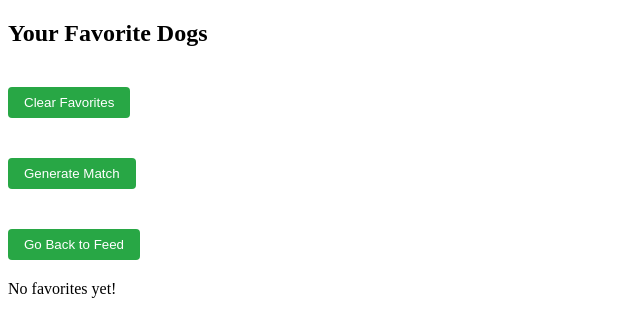
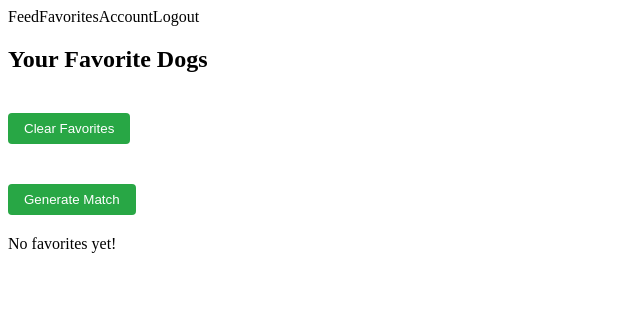
Before and after one commit to drDoWhile0/Fetch-Take-Home-Exercise, a React (Create React App) app: page /favorites in a window 1280 px wide. Shown: the top 332 px of the page, without its empty margins (0-640 px from the left). Built offline with nearby package versions, Linux system fonts and the light colour scheme.

Commit message:
feature: add navigation component to the Favorites route

```diff
--- a/src/components/Favorites.tsx
+++ b/src/components/Favorites.tsx
@@ -1,5 +1,7 @@
 import React, { useEffect, useState } from 'react';
 import { useNavigate } from 'react-router-dom';
+
+import Navigation from './Navigation';
 
 interface Dog {
   id: string;
@@ -80,9 +82,15 @@ const Favorites = () => {
   };
 
   return (
-    <div>
+    <div className="favorites-container">
+      <div className="favorites-container__navigation-container">
+        <Navigation />
+      </div>
+
+      <div className="favorites-container__main-content">
         <h2>Your Favorite Dogs</h2>
 
+        <div className='favorite-and-match-btn'>
           {!match && (
             <div style={{ marginBottom: '20px' }}>
               <button onClick={clearFavorites}>Clear Favorites</button>
@@ -94,9 +102,10 @@ const Favorites = () => {
               <button onClick={generateMatch}>Generate Match</button>
             </div>
           )}
+        </div>
 
         {match && (
-        <div style={{ marginBottom: '20px' }}>
+          <div className="dog-info">
             <h3>It's a paw-fect match!</h3>
             <img src={match.img} alt={match.name} />
             <h4>{match.name}</h4>
@@ -111,16 +120,12 @@ const Favorites = () => {
           </div>
         )}
 
-      <div style={{ marginBottom: '20px' }}>
-        <button onClick={goBackToFeed}>Go Back to Feed</button>
-      </div>
-
         {match || favorites.length > 0 ? null : <p>No favorites yet!</p>}
 
         <div>
           {favorites.length === 0 && !match ? null : (
             favorites.map((dog) => (
-            <div key={dog.id}>
+              <div key={dog.id} className="dog-info">
                 <img src={dog.img} alt={dog.name} />
                 <h3>{dog.name}</h3>
                 <p>Age: {dog.age}</p>
@@ -131,6 +136,7 @@ const Favorites = () => {
           )}
         </div>
       </div>
+    </div>
   );
 };
 
```
Lines whose indentation alone changed are shown as unchanged.
